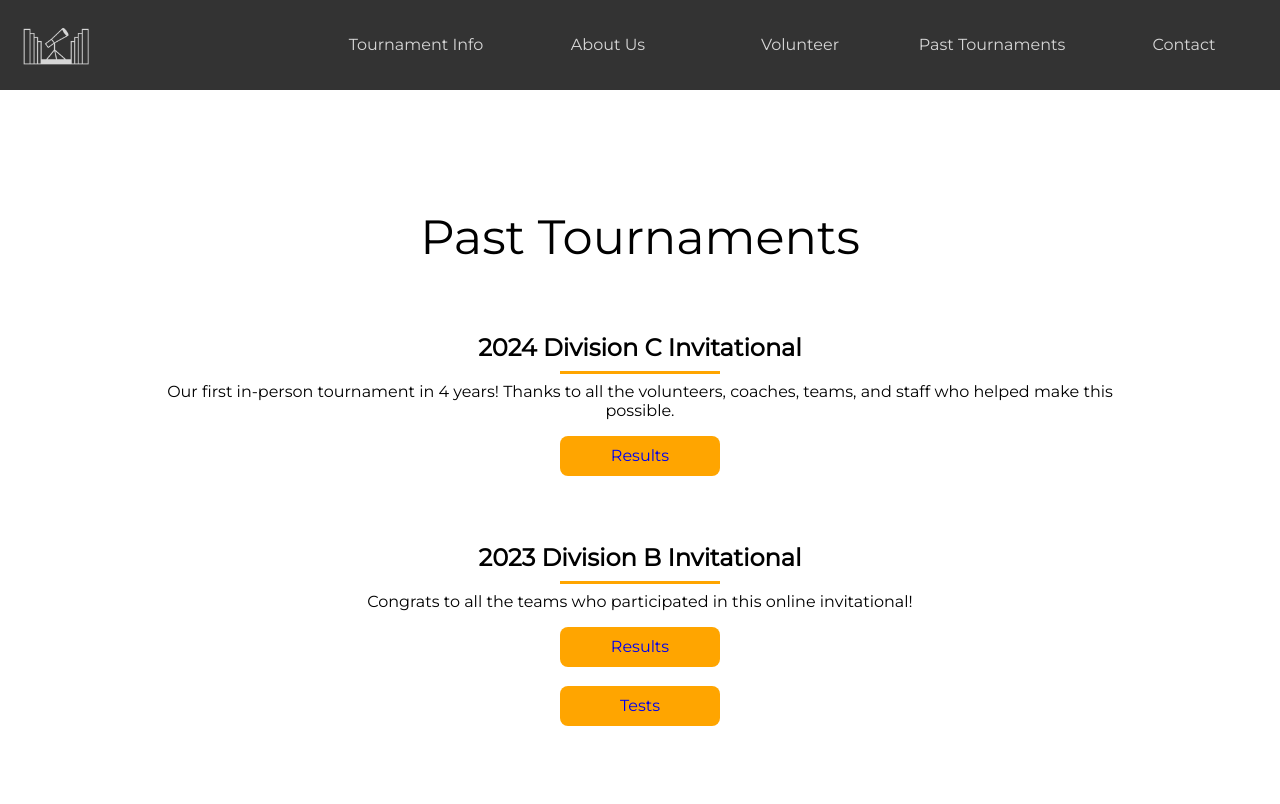
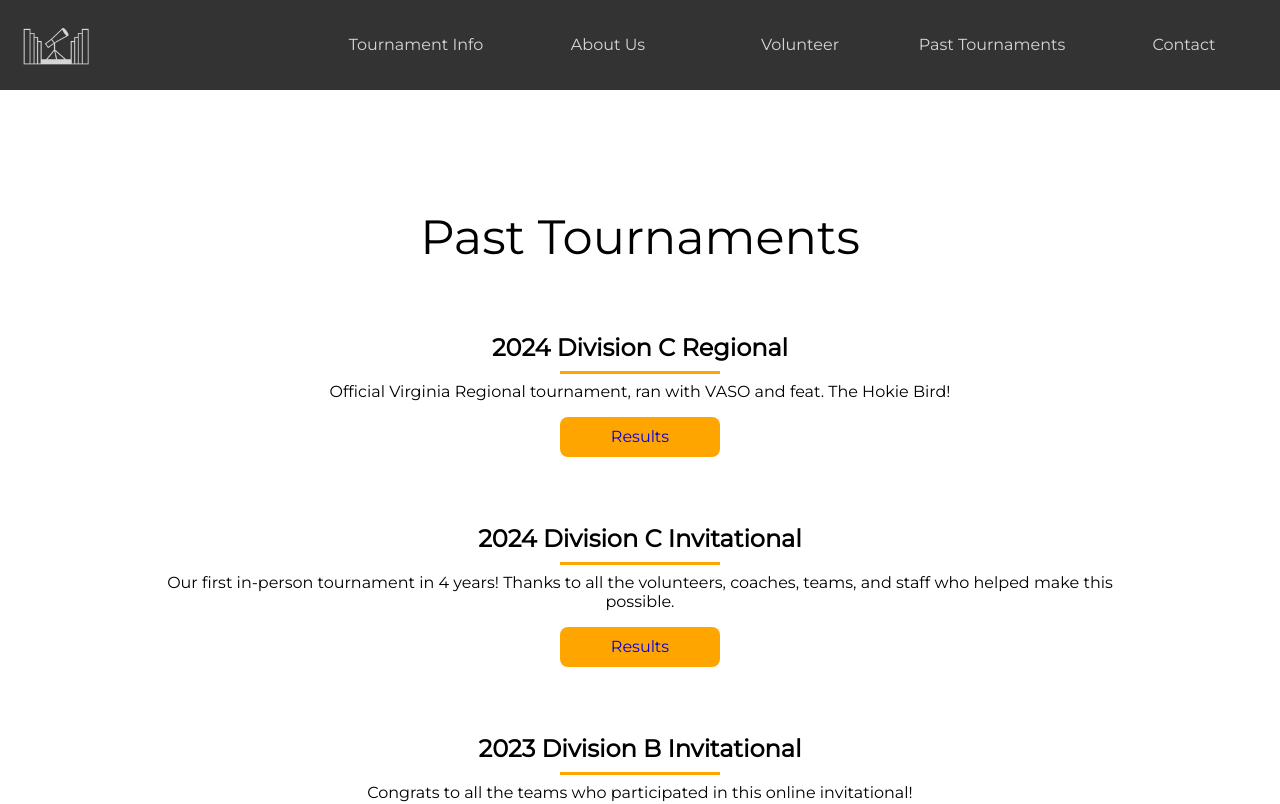
Before and after one commit to Pojoto/sovt-website, a SvelteKit app: page /past-tournaments in a window 1280 px wide. Shown: the top 804 px of the page. Built offline with nearby package versions, Linux system fonts and the light colour scheme.

Commit message:
added 2024 regional tournament to past tournaments page

```diff
--- a/src/routes/past-tournaments/+page.svelte
+++ b/src/routes/past-tournaments/+page.svelte
@@ -13,6 +13,20 @@
         Past Tournaments
     </div>
     <br>
+
+
+    <div class="section">
+        <h2>
+            2024 Division C Regional
+        </h2>
+
+        <p style="">
+            Official Virginia Regional tournament, ran with VASO and feat. The Hokie Bird!
+        </p>
+
+        <Button text="Results" url="https://www.duosmium.org/results/2024-02-17_VA_virginia_tech_regional_c/"/>
+        <br>
+    </div>
 
 
     <div class="section">
```
